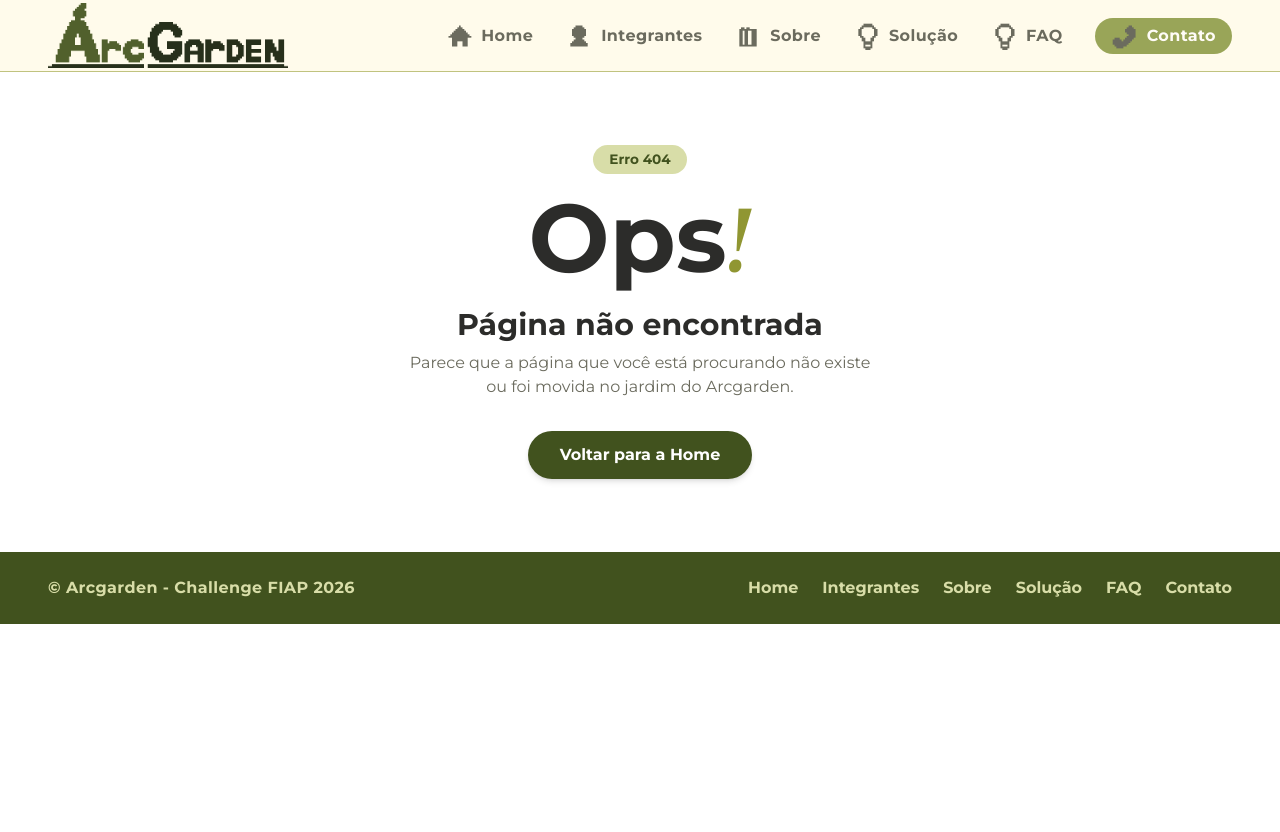
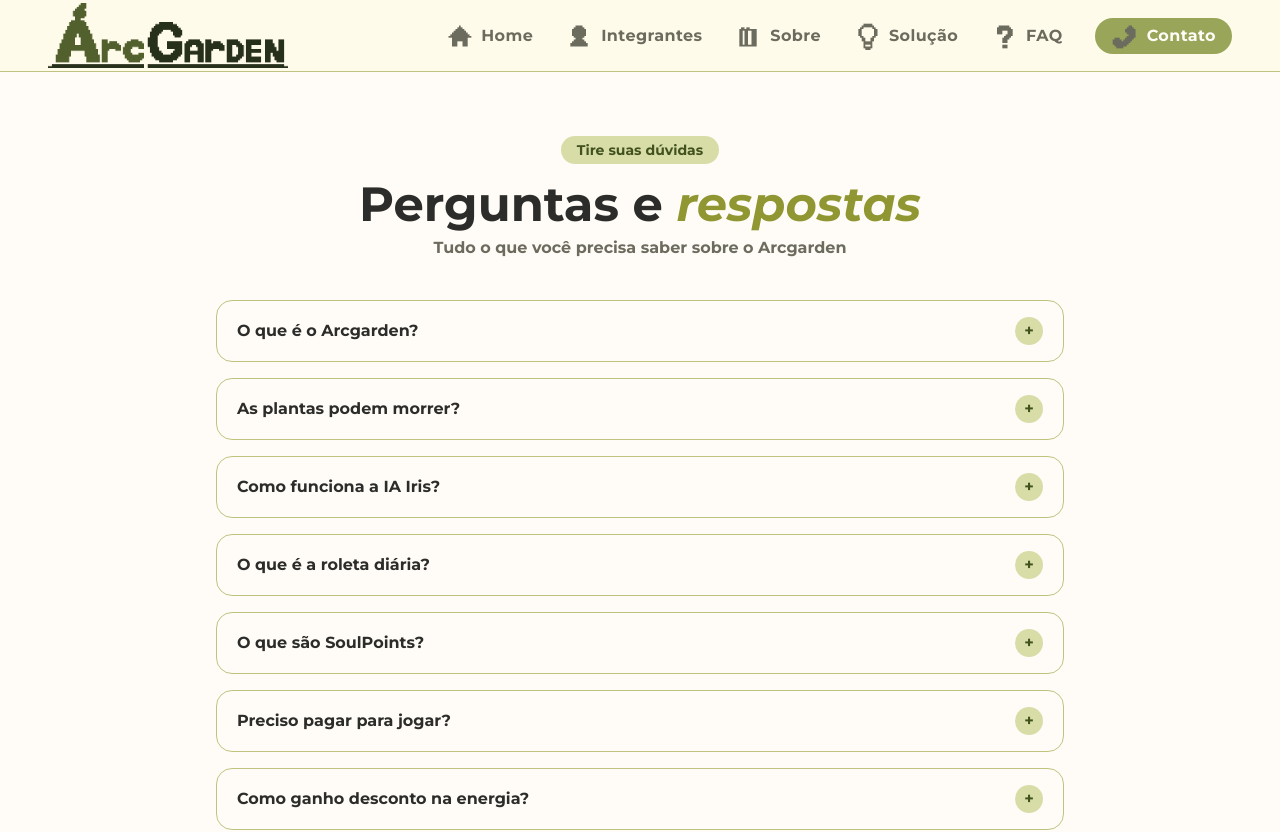
Before and after one commit to HayanoIche/ArcGarden-FrontEnd, a React (Vite) app: page /faq in a window 1280 px wide. Shown: the top 832 px of the page. Before the commit the page ends 800 px from the top, so only its background shows below. Built offline with nearby package versions, Linux system fonts and the light colour scheme.

Commit message:
Alterando idioma da página junto de seu titulo no html e arrumando a foto usada na logo do ArcGarden nas paginas citadas

```diff
--- a/index.html
+++ b/index.html
@@ -1,10 +1,10 @@
 <!doctype html>
-<html lang="en">
+<html lang="pt-br">
   <head>
     <meta charset="UTF-8" />
     <link rel="icon" type="image/svg+xml" href="/favicon.svg" />
     <meta name="viewport" content="width=device-width, initial-scale=1.0" />
-    <title>arcgarden-frontend</title>
+    <title>Arcgarden</title>
   </head>
   <body>
     <div id="root"></div>
--- a/src/App.tsx
+++ b/src/App.tsx
@@ -6,6 +6,7 @@ import Contato from './pages/Contato';
 import Solucao from './pages/Solucao';
 import Sobre from './pages/Sobre';
 import Integrantes from './pages/Integrantes.tsx';
+import Faq from './pages/faq.tsx';
 import NotFound from './layouts/NotFound.tsx';
 
 export default function App()
@@ -19,6 +20,7 @@ export default function App()
           <Route path="/contato" element={<Contato />} />
           <Route path="/sobre" element={<Sobre />} />
           <Route path="/integrantes" element={<Integrantes />} />
+          <Route path="/faq" element={<Faq />} />
           <Route path="/*" element={<NotFound />} />
         </Route>
       </Routes>
--- /dev/null
+++ b/src/components/Faq/FaqCard.tsx
@@ -0,0 +1,44 @@
+import { useState } from 'react';
+
+export default function FaqCard(props: { question: string; answer: string }) {
+  const [isOpen, setIsOpen] = useState(false);
+
+  return (
+    <div
+      className={`w-full rounded-2xl border transition-colors duration-200 ${
+        isOpen
+          ? 'border-[var(--g3)] bg-[var(--g1)]/40'
+          : 'border-[var(--bg-dark)] bg-[var(--bg-main)]'
+      }`}
+    >
+      <button
+        type="button"
+        onClick={() => setIsOpen((prev) => !prev)}
+        aria-expanded={isOpen}
+        className="flex w-full cursor-pointer items-center justify-between gap-4 px-5 py-4 text-left"
+      >
+        <span className="font-bold text-[var(--text-bold)]">
+          {props.question}
+        </span>
+
+        <span
+          className={`flex h-7 w-7 shrink-0 items-center justify-center rounded-full bg-[var(--g1)] text-[var(--g4)] font-bold transition-transform duration-300 ${
+            isOpen ? 'rotate-45' : ''
+          }`}
+        >
+          +
+        </span>
+      </button>
+
+      <div
+        className={`grid overflow-hidden transition-all duration-300 ease-in-out ${
+          isOpen ? 'grid-rows-[1fr] opacity-100' : 'grid-rows-[0fr] opacity-0'
+        }`}
+      >
+        <div className="overflow-hidden">
+          <p className="px-5 pb-4 text-[var(--text-main)]">{props.answer}</p>
+        </div>
+      </div>
+    </div>
+  );
+}
--- a/src/components/Header/Header.tsx
+++ b/src/components/Header/Header.tsx
@@ -1,6 +1,13 @@
 import { useState } from 'react';
 import { Link } from 'react-router-dom';
 import { NavItem } from './NavItem';
+import logo from '../../assets/ArcGardenLogo.png';
+import homeIcon from '../../assets/icons/home.png';
+import membersIcon from '../../assets/icons/members.png';
+import aboutIcon from '../../assets/icons/about.png';
+import solutionIcon from '../../assets/icons/solution.png';
+import faqIcon from '../../assets/icons/faq.png';
+import contactIcon from '../../assets/icons/contact.png';
 
 function MenuButton(props: { isOpen: boolean; onClick: () => void })
 {
@@ -22,12 +29,12 @@ function MenuButton(props: { isOpen: boolean; onClick: () => void })
 
 // Array de links para evitar repetição
 const navLinks = [
-  { to: '/', label: 'Home', iconSrc: 'src/assets/icons/home.png' },
-  { to: '/integrantes', label: 'Integrantes', iconSrc: 'src/assets/icons/members.png' },
-  { to: '/sobre', label: 'Sobre', iconSrc: 'src/assets/icons/about.png' },
-  { to: '/solucao', label: 'Solução', iconSrc: 'src/assets/icons/solution.png' },
-  { to: '/faq', label: 'FAQ', iconSrc: 'src/assets/icons/solution.png' },
-  { to: '/contato', label: 'Contato', iconSrc: 'src/assets/icons/contact.png', isButton: true },
+  { to: '/', label: 'Home', iconSrc: homeIcon },
+  { to: '/integrantes', label: 'Integrantes', iconSrc: membersIcon },
+  { to: '/sobre', label: 'Sobre', iconSrc: aboutIcon },
+  { to: '/solucao', label: 'Solução', iconSrc: solutionIcon },
+  { to: '/faq', label: 'FAQ', iconSrc: faqIcon },
+  { to: '/contato', label: 'Contato', iconSrc: contactIcon, isButton: true },
 ];
 
 export default function Header() {
@@ -40,7 +47,7 @@ export default function Header() {
     {/* LOGO */}
     <Link to="/" className="pl-4 sm:pl-6 lg:pl-12 py-2 flex items-center shrink-0">
       <img
-        src="src/assets/ArcGardenLogo.png"
+        src={logo}
         alt="Arc Garden Logo"
         className="w-32 sm:w-44 md:w-52 lg:w-60 h-auto object-contain"
       />
--- a/src/components/Home/ComoFunciona.tsx
+++ b/src/components/Home/ComoFunciona.tsx
@@ -1,9 +1,15 @@
+import receba from '../../assets/home/tutorial/receba.png';
+import grave from '../../assets/home/tutorial/grave.png';
+import iris from '../../assets/home/tutorial/iris.png';
+import ganhe from '../../assets/home/tutorial/ganhe.png';
+import suba from '../../assets/home/tutorial/suba.png';
+
 const steps = [
-  { img: 'src/assets/home/tutorial/receba.png', text: 'Receba missões diárias' },
-  { img: 'src/assets/home/tutorial/grave.png', text: 'Grave o vídeo da ação' },
-  { img: 'src/assets/home/tutorial/iris.png', text: 'A IA avalia sua ação' },
-  { img: 'src/assets/home/tutorial/ganhe.png', text: 'Ganhe pontos' },
-  { img: 'src/assets/home/tutorial/suba.png', text: 'Suba no ranking' },
+  { img: receba, text: 'Receba missões diárias' },
+  { img: grave, text: 'Grave o vídeo da ação' },
+  { img: iris, text: 'A IA avalia sua ação' },
+  { img: ganhe, text: 'Ganhe pontos' },
+  { img: suba, text: 'Suba no ranking' },
 ];
 
 export default function ComoFunciona() {
--- a/src/components/Home/Funcionalidades.tsx
+++ b/src/components/Home/Funcionalidades.tsx
@@ -1,18 +1,21 @@
 import InfoCard from '../ui/InfoCard';
+import plantinha from '../../assets/home/cards/plantinha.png';
+import vasinho from '../../assets/home/cards/vasinho.png';
+import trofeu from '../../assets/home/cards/trofeu.png';
 
 const items = [
   {
-    img: 'src/assets/home/cards/plantinha.png',
+    img: plantinha,
     title: 'Missões reais',
     text: 'Grave um vídeo da sua ação sustentável e receba uma nota da IA.',
   },
   {
-    img: 'src/assets/home/cards/vasinho.png',
+    img: vasinho,
     title: 'Jardim virtual',
     text: 'Suas plantas evoluem conforme você acumula pontos.',
   },
   {
-    img: 'src/assets/home/cards/trofeu.png',
+    img: trofeu,
     title: 'Recompensas',
     text: 'O primeiro lugar ganha a conta de energia paga.',
   },
--- a/src/components/Home/HeroSection.tsx
+++ b/src/components/Home/HeroSection.tsx
@@ -1,8 +1,11 @@
+import girassol from '../../assets/home/girassol.png';
+import cacto from '../../assets/home/cacto.png';
+
 export default function HeroSection() {
   return (
     <section className="flex flex-col lg:flex-row items-center justify-center gap-6 lg:gap-12 pt-12 pb-12 lg:pt-28 lg:pb-32 px-6 text-center">
       <img
-        src="src/assets/home/girassol.png"
+        src={girassol}
         alt=""
         className="w-40 hidden lg:block"
       />
@@ -24,7 +27,7 @@ export default function HeroSection() {
       </div>
 
       <img
-        src="src/assets/home/cacto.png"
+        src={cacto}
         alt=""
         className="w-40 hidden lg:block"
       />
--- a/src/pages/Integrantes.tsx
+++ b/src/pages/Integrantes.tsx
@@ -1,9 +1,15 @@
+import fotoFranco from '../assets/integrantes/franco.jpeg';
+import fotoIgor from '../assets/integrantes/igor.jpeg';
+import fotoSam from '../assets/integrantes/sam.jpeg';
+import fotoMarcela from '../assets/integrantes/marcela.jpeg';
+import fotoMatheus from '../assets/integrantes/matheus.jpeg';
+
 const integrantes = [
   {
     nome: "Franco Jared Marquina Blas",
     rm: "572901",
     turma: "1TDSPK",
-    foto: "src/assets/integrantes/franco.jpeg",
+    foto: fotoFranco,
     linkedin: "https://www.linkedin.com/in/franco-jared-marquina-blas-b67851303/",
     github: "https://github.com/Fmarquina",
   },
@@ -11,7 +17,7 @@ const integrantes = [
     nome: "Igor Mateus da Silva",
     rm: "571751",
     turma: "1TDSPK",
-    foto: "src/assets/integrantes/igor.jpeg",
+    foto: fotoIgor,
     linkedin: "https://www.linkedin.com/in/igor-mateus-da-silva-4b05013ba/",
     github: "https://github.com/HayanoIche",
   },
@@ -19,7 +25,7 @@ const integrantes = [
     nome: "Sam Giulian Altoe",
     rm: "570332",
     turma: "1TDSPK",
-    foto: "src/assets/integrantes/sam.jpeg",
+    foto: fotoSam,
     linkedin: "https://www.linkedin.com/in/sam-giulian-altoe-758a733b2/",
     github: "https://github.com/Sammer-07",
   },
@@ -27,7 +33,7 @@ const integrantes = [
     nome: "Marcela Batista Teixeira",
     rm: "574069",
     turma: "1TDSPK",
-    foto: "src/assets/integrantes/marcela.jpeg",
+    foto: fotoMarcela,
     linkedin: "https://www.linkedin.com/in/marcelabteixeira/",
     github: "https://github.com/wonbindasilva",
   },
@@ -35,7 +41,7 @@ const integrantes = [
     nome: "Matheus Pereira Vidal",
     rm: "573327",
     turma: "1TDSPK",
-    foto: "src/assets/integrantes/matheus.jpeg",
+    foto: fotoMatheus,
     linkedin: "https://linkedin.com/in/matheus-pereira-8700893b3",
     github: "https://github.com/pereirinh44",
   },
@@ -60,6 +66,7 @@ export default function Integrantes()
           >
             <img
               src={membro.foto}
+              alt={`Foto de ${membro.nome}`}
               className="w-36 h-36 rounded-full object-cover border-[.4rem] border-[var(--g4)] mb-4"
             />
 
--- a/src/pages/Solucao.tsx
+++ b/src/pages/Solucao.tsx
@@ -1,3 +1,7 @@
+
+import uiImg from '../assets/solução/ui.png';
+import fluxoImg from '../assets/solução/fluxo.png';
+
 export default function Solucao()
 {
     return (
@@ -23,7 +27,7 @@ export default function Solucao()
                     </h2>
 
                     <img
-                        src="src/assets/solução/ui.png"
+                        src={uiImg}
                         alt="Exemplo da interface do usuário do aplicativo"
                         className="w-full max-w-[25rem] h-auto object-contain"
                     />
@@ -35,7 +39,7 @@ export default function Solucao()
                     </h2>
 
                     <img
-                        src="src/assets/solução/fluxo.png"
+                        src={fluxoImg}
                         alt="Fluxo de funcionamento da gameplay"
                         className="w-full max-w-[35rem] md:max-w-[50rem] h-auto object-contain"
                     />
```
Also changed, not shown: src/assets/solu#U00e7#U00e3o/fluxo.png (added), src/assets/solu#U00e7#U00e3o/ui.png (added).
